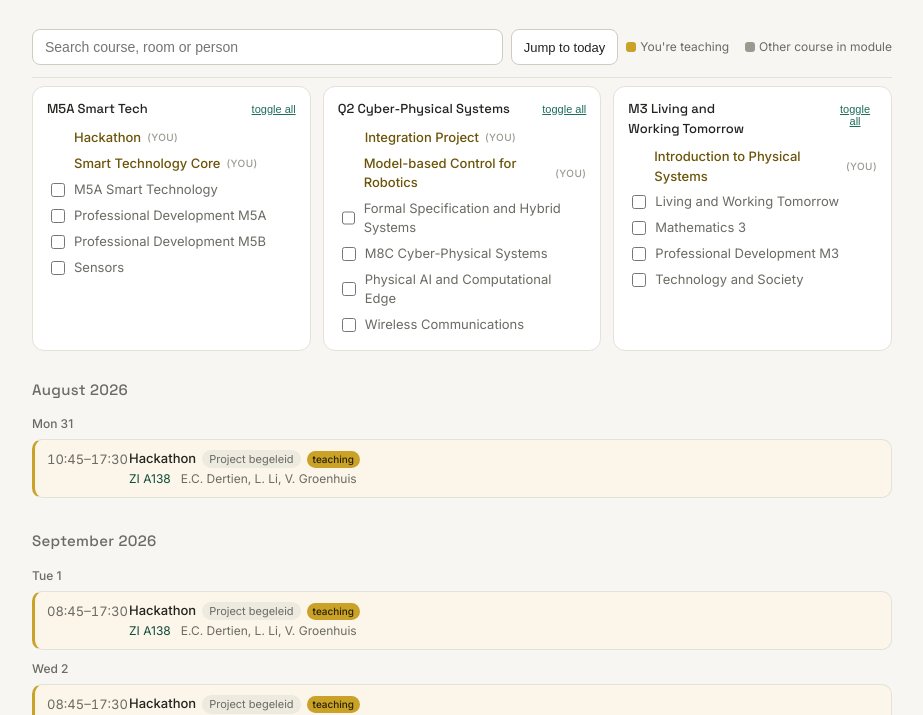
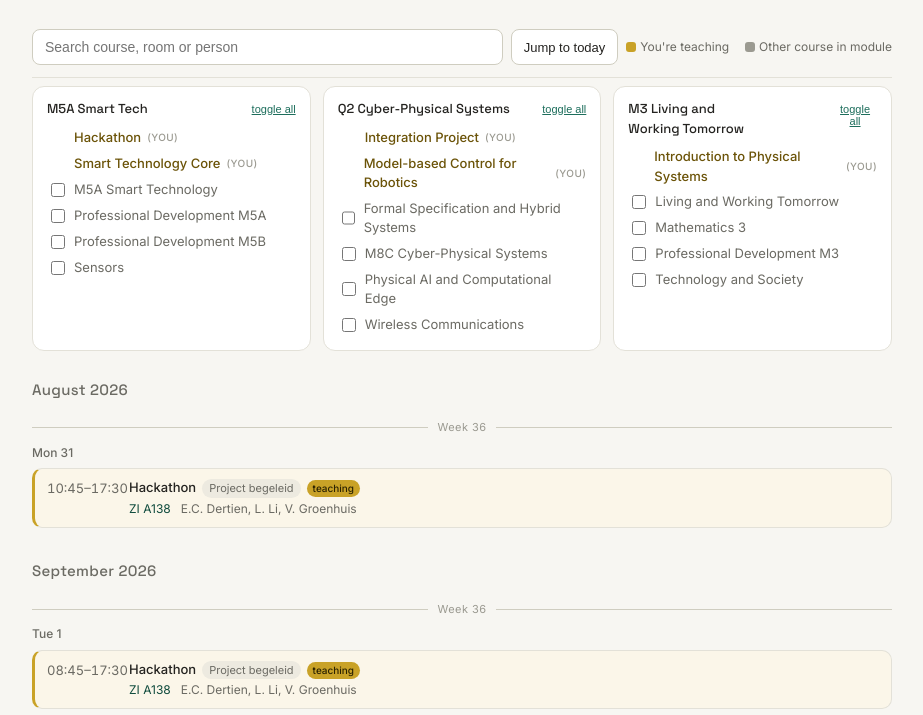
Before and after one commit to vgroenhuis/vgroenhuis.github.io, a plain HTML site: page teaching-schedule/index.html in a window 1280 px wide. Shown: the part 85-800 px from the top of the page, without its empty margins (178-1101 px from the left). Drawn offline with Linux system fonts and the light colour scheme.

Commit message:
Add week separators with ISO week numbers

```diff
--- a/teaching-schedule/index.html
+++ b/teaching-schedule/index.html
@@ -66,6 +66,8 @@ main{display:flex;flex-direction:column;gap:1.75rem}
 .month h2{font-size:15px;color:var(--text-2);font-weight:500;letter-spacing:.02em;position:sticky;top:58px;
   background:var(--bg);padding-block:.25rem;z-index:4}
 .day{display:flex;flex-direction:column;gap:.4rem;scroll-margin-top:96px}
+.week-sep{display:flex;align-items:center;gap:10px;color:var(--text-3);font-size:11px;letter-spacing:.04em;margin:.3rem 0 -.1rem}
+.week-sep::before,.week-sep::after{content:"";flex:1;height:0.5px;background:var(--border-strong)}
 .day-label{font-size:12px;color:var(--text-3);display:flex;gap:.5rem;align-items:baseline}
 .day-label .dow{color:var(--text-2);font-weight:500}
 .day-label.today .dow{color:var(--accent-text)}
@@ -203,6 +205,15 @@ const DATA = {"activities": [{"date": "2026-08-31", "start": "08:45", "end": "10
     const d = new Date(iso+"T00:00:00");
     return MONTHS[d.getMonth()] + " " + d.getFullYear();
   }
+  function isoWeek(iso){
+    const d = new Date(iso+"T00:00:00Z");
+    const day = (d.getUTCDay() + 6) % 7;
+    d.setUTCDate(d.getUTCDate() - day + 3);
+    const firstThursday = new Date(Date.UTC(d.getUTCFullYear(), 0, 4));
+    const firstDay = (firstThursday.getUTCDay() + 6) % 7;
+    firstThursday.setUTCDate(firstThursday.getUTCDate() - firstDay + 3);
+    return 1 + Math.round((d - firstThursday) / (7 * 86400000));
+  }
 
   function matchesQuery(a, q){
     if (!q) return true;
@@ -216,7 +227,7 @@ const DATA = {"activities": [{"date": "2026-08-31", "start": "08:45", "end": "10
     const visible = acts.filter(a => (a.mine || state.checked.has(a.code)) && matchesQuery(a, state.query));
     document.getElementById('emptyMsg').hidden = visible.length > 0;
 
-    let curMonth = null, curDay = null, monthEl = null, dayEl = null;
+    let curMonth = null, curDay = null, curWeek = null, monthEl = null, dayEl = null;
     visible.forEach(a => {
       const mKey = a.date.slice(0,7);
       if (mKey !== curMonth){
@@ -228,6 +239,15 @@ const DATA = {"activities": [{"date": "2026-08-31", "start": "08:45", "end": "10
         monthEl.appendChild(h2);
         main.appendChild(monthEl);
         curDay = null;
+        curWeek = null;
+      }
+      const wk = isoWeek(a.date);
+      if (wk !== curWeek){
+        curWeek = wk;
+        const sep = document.createElement('div');
+        sep.className = 'week-sep';
+        sep.textContent = 'Week ' + wk;
+        monthEl.appendChild(sep);
       }
       if (a.date !== curDay){
         curDay = a.date;
```
